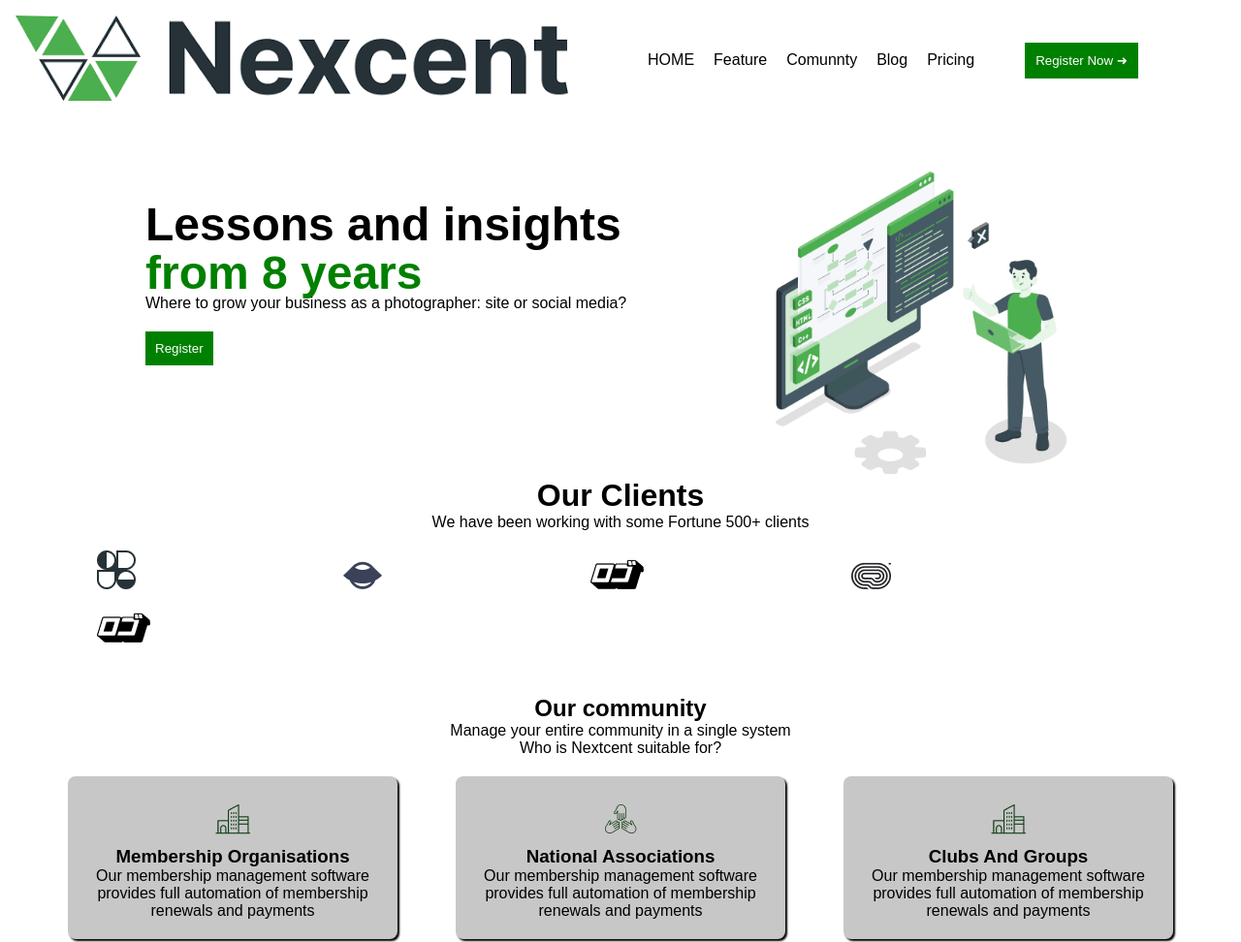
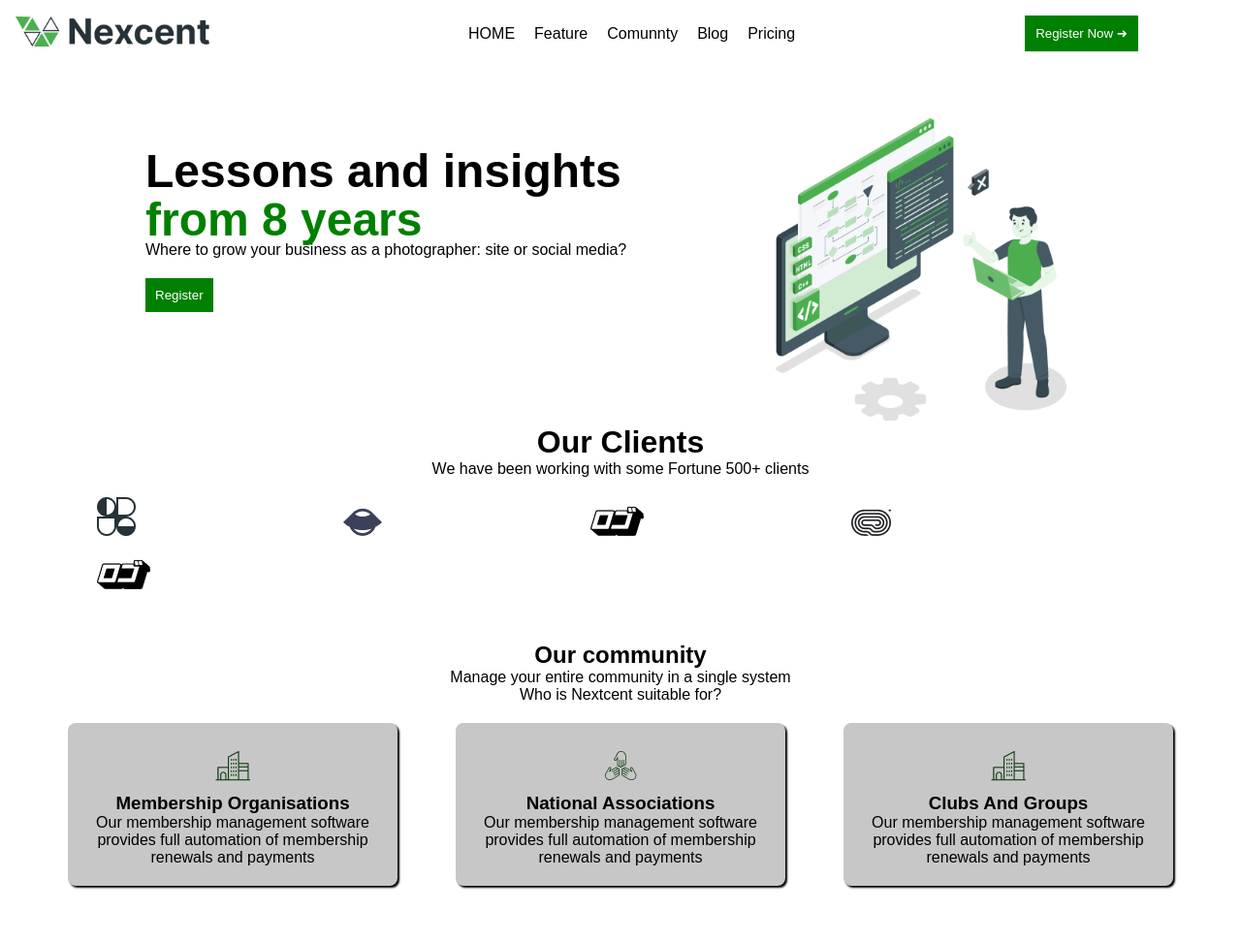
Before and after one commit to uroojfaiz/hackerthon, a plain HTML site: page index.html in a window 1280 px wide. Shown: the top 972 px of the page at 97% size. Drawn offline with Linux system fonts and the light colour scheme.

Commit message:
Update style.css

```diff
--- a/style.css
+++ b/style.css
@@ -18,7 +18,9 @@ body{
     top: 0;
 }
 
-
+.logo-img{
+    width:200px;
+}
 
 .logo{
 
```
